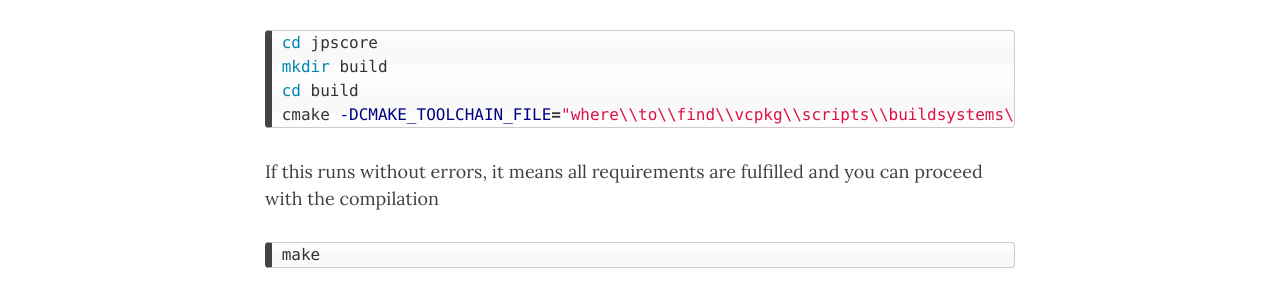
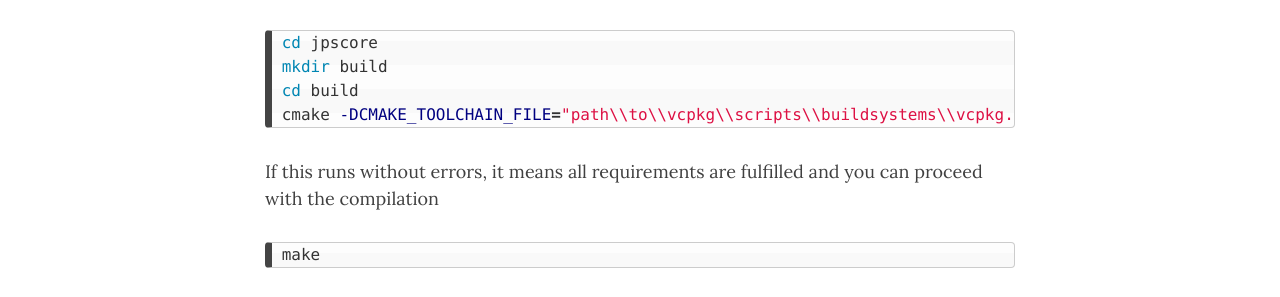
Before and after one commit to gjaeger/JuPedSim.github.io, a Jekyll site: the page built from _posts/2018-06-05-vcpkg.md, in a window 1280 px wide and 900 px high, scrolled down 931 px. Shown: the part 155-452 px from the top of the window. Built offline with Jekyll 4.4.1, drawn with Linux system fonts in a browser that asks for light colours; nearby versions of some CDN libraries.

Commit message:
format snipet

````diff
--- a/_posts/2018-06-05-vcpkg.md
+++ b/_posts/2018-06-05-vcpkg.md
@@ -42,7 +42,7 @@ Now in order to compile a JuPedSim package (e.g. jpscore)
  cd jpscore
  mkdir build
  cd build
- cmake -DCMAKE_TOOLCHAIN_FILE="where\\to\\find\\vcpkg\\scripts\\buildsystems\\vcpkg.cmake" ..
+ cmake -DCMAKE_TOOLCHAIN_FILE="path\\to\\vcpkg\\scripts\\buildsystems\\vcpkg.cmake" ..
 ```
 
 If this runs without errors, it means all requirements are fulfilled and you can proceed with the compilation
````
